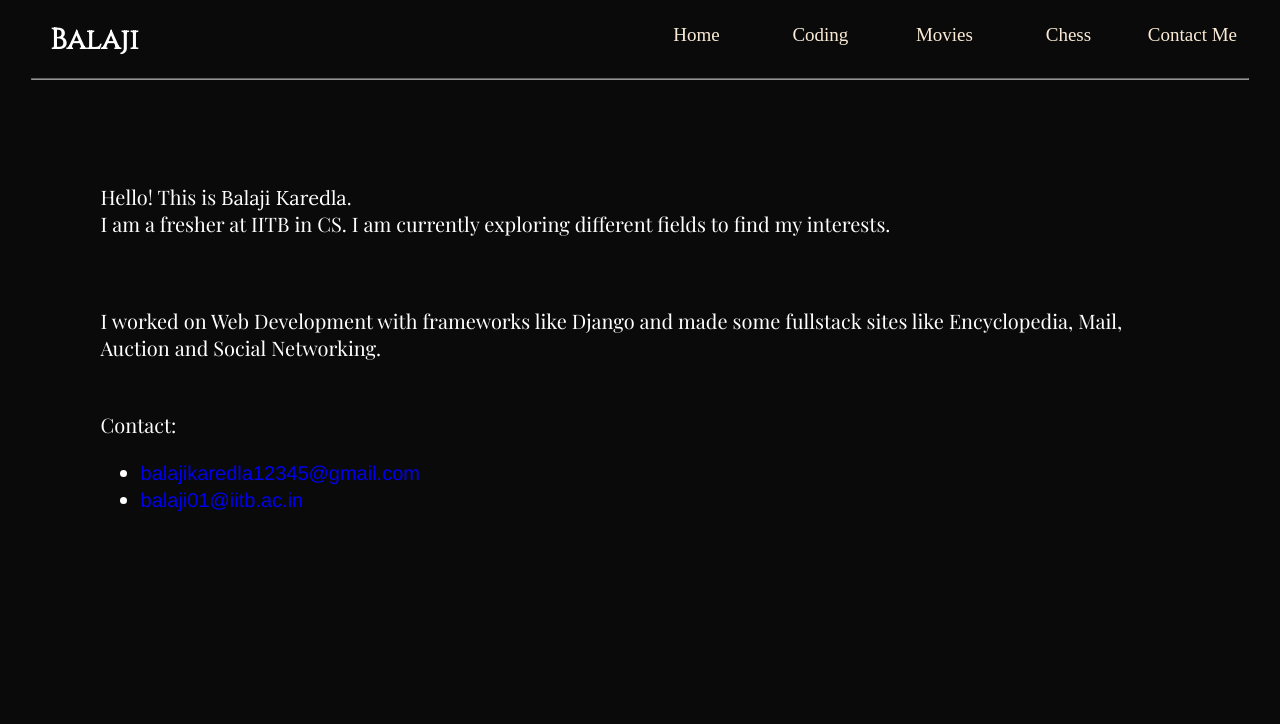
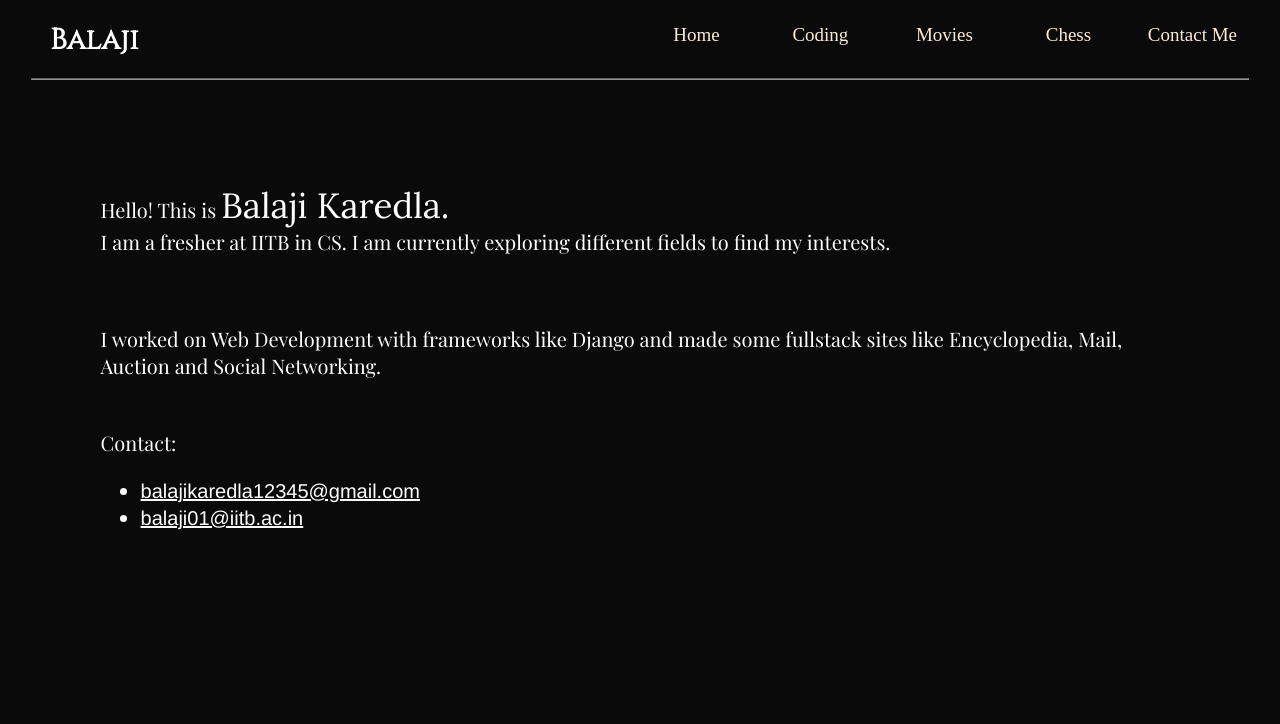
Before and after one commit to balaji2005/DevCom-Website, a plain HTML site: page index.html in a window 1280 px wide. Shown: the top 724 px of the page. Drawn offline with nearby package versions, Linux system fonts and the light colour scheme; a web font is replaced by a local one.

Commit message:
Edit README

```diff
--- a/index.html
+++ b/index.html
@@ -72,7 +72,7 @@
                     </div> -->
                     <div class="page-right" id="index-div-id-1-right">
                         <p>
-                            Hello! This is <span id="name" style="font-family: Lora;"></span><br> I am a fresher at IITB in CS.
+                            Hello! This is <span id="name" style="font-family: Lora; font-size: 35px;"></span><br> I am a fresher at IITB in CS.
                             I am currently exploring different fields to find my interests.
                         </p>
                     </div>
@@ -92,8 +92,8 @@
                     <div class="page-left" id="index-div-3-left" style="align-items: flex-start;">
                         Contact:
                         <ul>
-                            <li><a href="mailto:balajikaredla12345@gmail.com" target="_blank" style="text-decoration: none; font-family: 'Franklin Gothic Medium', 'Arial Narrow', Arial, sans-serif;">balajikaredla12345@gmail.com</a></li>
-                            <li><a href="mailto:balaji01@iitb.ac.in" target="_blank" style="text-decoration: none; font-family: 'Franklin Gothic Medium', 'Arial Narrow', Arial, sans-serif;">balaji01@iitb.ac.in</a></li>
+                            <li><a href="mailto:balajikaredla12345@gmail.com" target="_blank" style="color: white; font-family: 'Franklin Gothic Medium', 'Arial Narrow', Arial, sans-serif;">balajikaredla12345@gmail.com</a></li>
+                            <li><a href="mailto:balaji01@iitb.ac.in" target="_blank" style="color: white; font-family: 'Franklin Gothic Medium', 'Arial Narrow', Arial, sans-serif;">balaji01@iitb.ac.in</a></li>
                         </ul>
                     </div>
                 </div>
```
Also changed, not shown: 1 other file.
